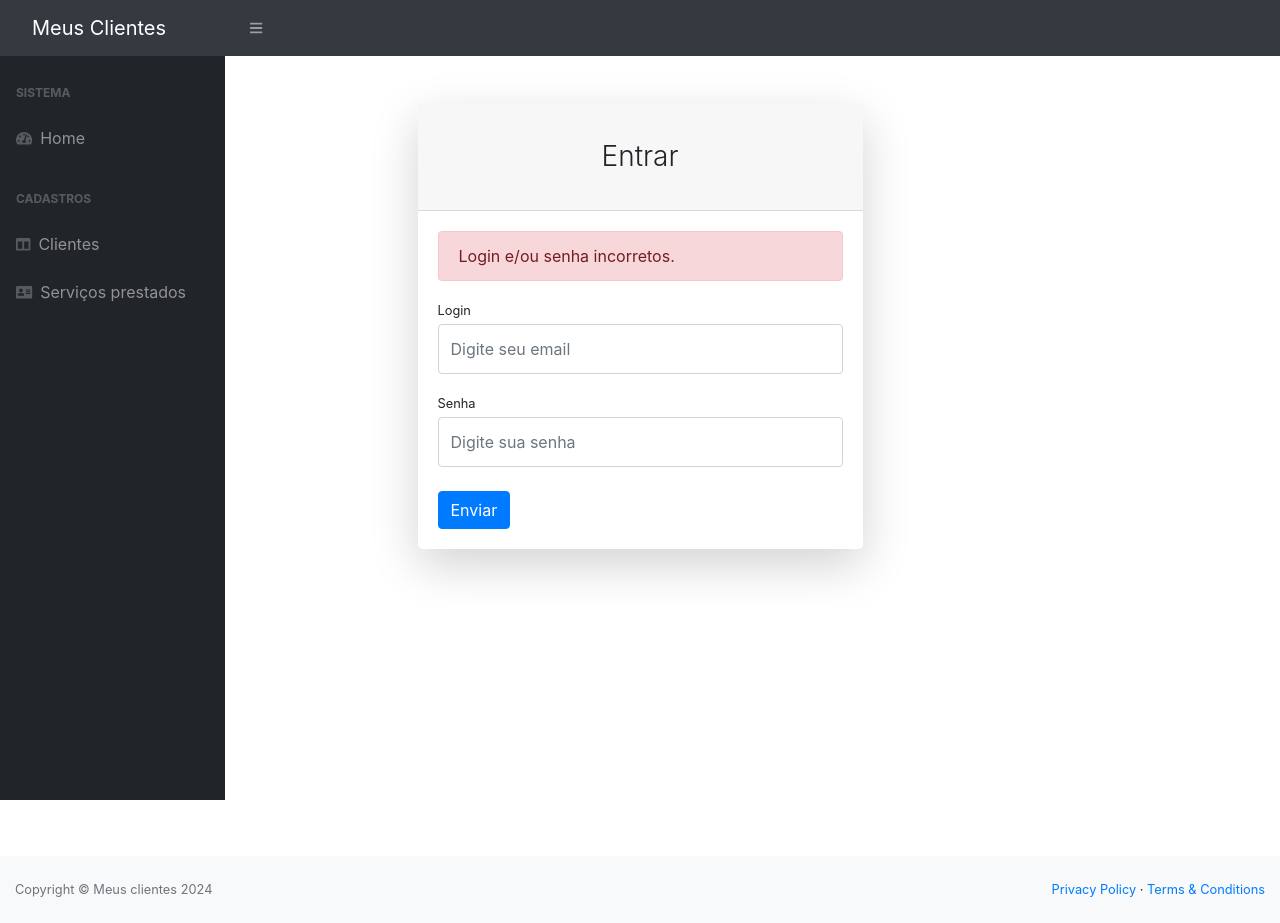
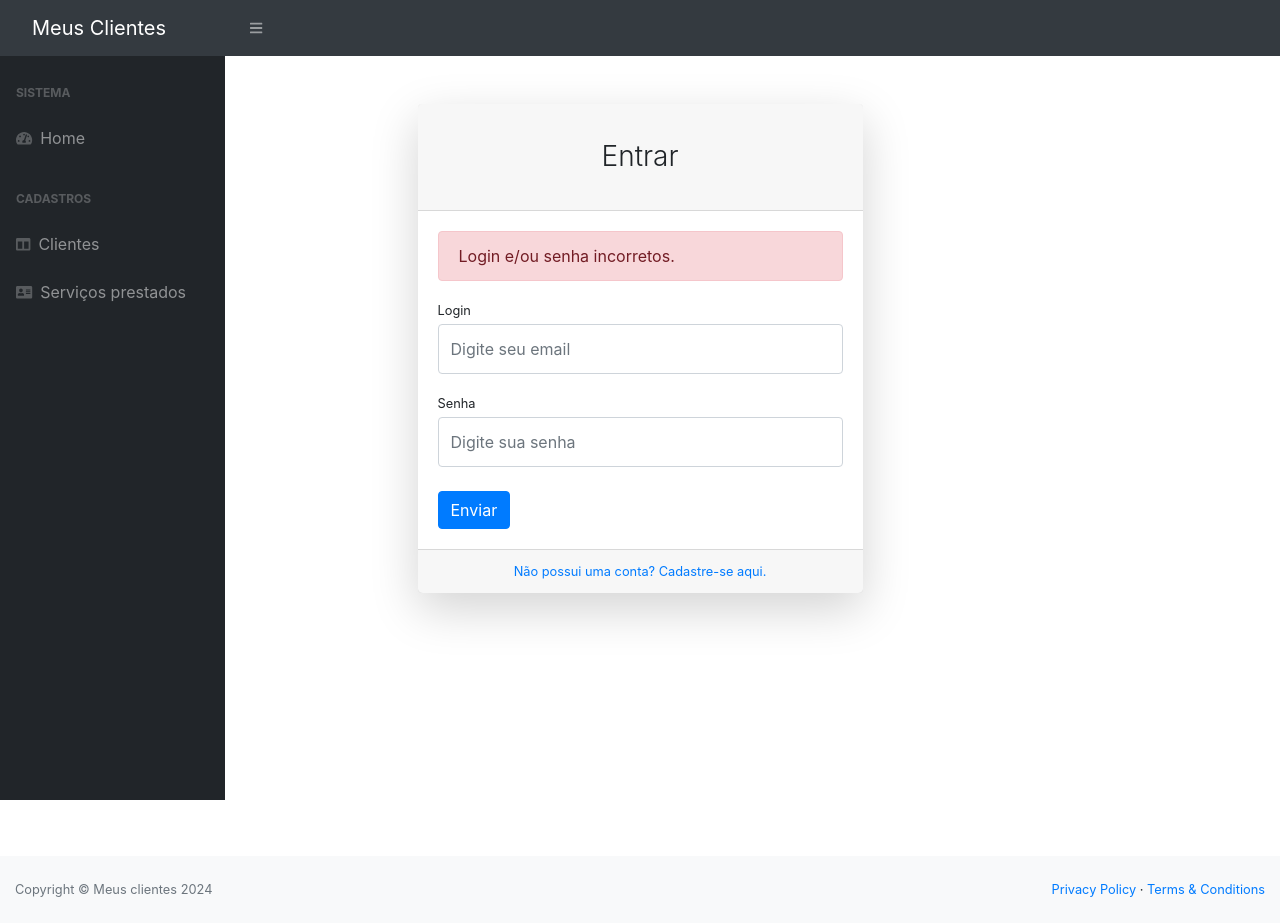
Before and after one commit to gustavo-medeiros18/clientes-app, an Angular app: page /login in a window 1280 px wide. Built offline with nearby package versions, Linux system fonts and the light colour scheme.

Commit message:
Adds registration link to login component for user sign-up

```diff
--- a/src/app/login/login.component.html
+++ b/src/app/login/login.component.html
@@ -44,6 +44,14 @@
                   </div>
                 </form>
               </div>
+
+              <div class="card-footer text-center">
+                <div class="small">
+                  <a href="#" (click)="preparaCadastrar($event)">
+                    Não possui uma conta? Cadastre-se aqui.
+                  </a>
+                </div>
+              </div>
             </div>
           </div>
         </div>
```
